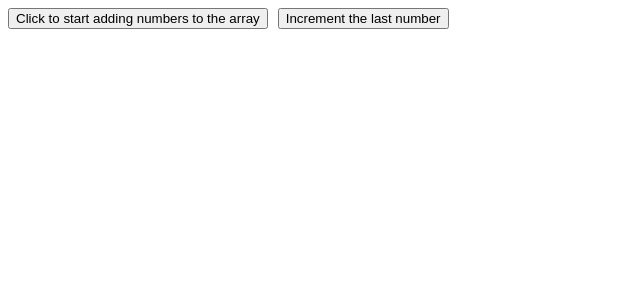
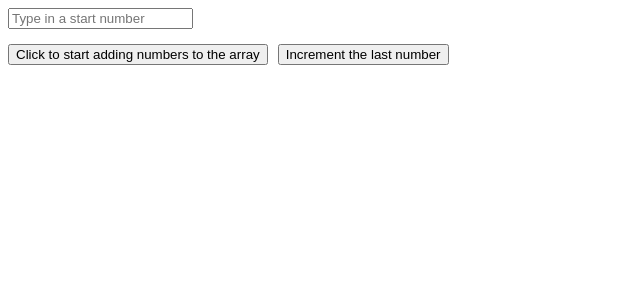
Before and after one commit to Objective-Enterprises/nik-react-ts, a React (Vite) app in the folder assignment/home-project/: page / in a window 1280 px wide. Shown: the top 300 px of the page, without its empty margins (0-640 px from the left). Built offline with nearby package versions, Linux system fonts and the light colour scheme.

Commit message:
create DisplayNumbers and expand the logic of CounterList

```diff
--- a/assignment/home-project/src/CounterList.tsx
+++ b/assignment/home-project/src/CounterList.tsx
@@ -1,18 +1,32 @@
 import { useState } from "react";
+import DisplayNumbers from "./DisplayNumbers";
 
 export default function CounterList() {
   const [counts, setCounts] = useState<number[]>([]);
-  const displayNumbers = counts.map((el, index) => {
-    return <li key={index}>{el}</li>;
+  const [startNumber, setStartNumber] = useState<number>();
+  const numbers = counts.map((el, index) => {
+    return <li key={index}>{el + (startNumber ?? 0)}</li>;
   });
   return (
     <>
+      <input
+        type="text"
+        placeholder="Type in a start number"
+        style={{ marginBottom: "15px"}}
+        onChange={e => setStartNumber(Number(e.target.value))}
+      />
+      <br/>
       <button
         onClick={() => {
           console.log("!!!--------- counts: ", counts);
+          if (startNumber) {
             const newNumbers = [...counts, counts.length];
             console.log("!!!--------- numbers: ", newNumbers);
             setCounts(newNumbers);
+          } else {
+            alert("⚠️ Specify the start number!");
+          }
+
         }}
         style={{ marginRight: "5px" }}
       >
@@ -20,6 +34,11 @@ export default function CounterList() {
       </button>
       <button
         onClick={() => {
+          if (!startNumber) {
+            alert("⚠️ Specify the start number!");
+          } else if (startNumber && counts.length == 0) {
+            alert("⚠️ Add at least one number to the array!")
+          } else {
             const oldNumber = counts[counts.length - 1];
             const newNumber = oldNumber + 1;
 
@@ -30,12 +49,13 @@ export default function CounterList() {
 
             const newNumbers = [...oldNumbers, newNumber];
             setCounts(newNumbers);
+          }
         }}
         style={{ marginLeft: "5px" }}
       >
         Increment the last number
       </button>
-      <ul>{displayNumbers}</ul>
+      <DisplayNumbers numbers={numbers}/>
     </>
   );
 }
--- /dev/null
+++ b/assignment/home-project/src/DisplayNumbers.tsx
@@ -0,0 +1,5 @@
+export default function DisplayNumbers(
+    { numbers } : { numbers: React.ReactNode[];}
+) {
+  return <ul>{numbers}</ul>
+}
```
Lines whose indentation alone changed are shown as unchanged.
